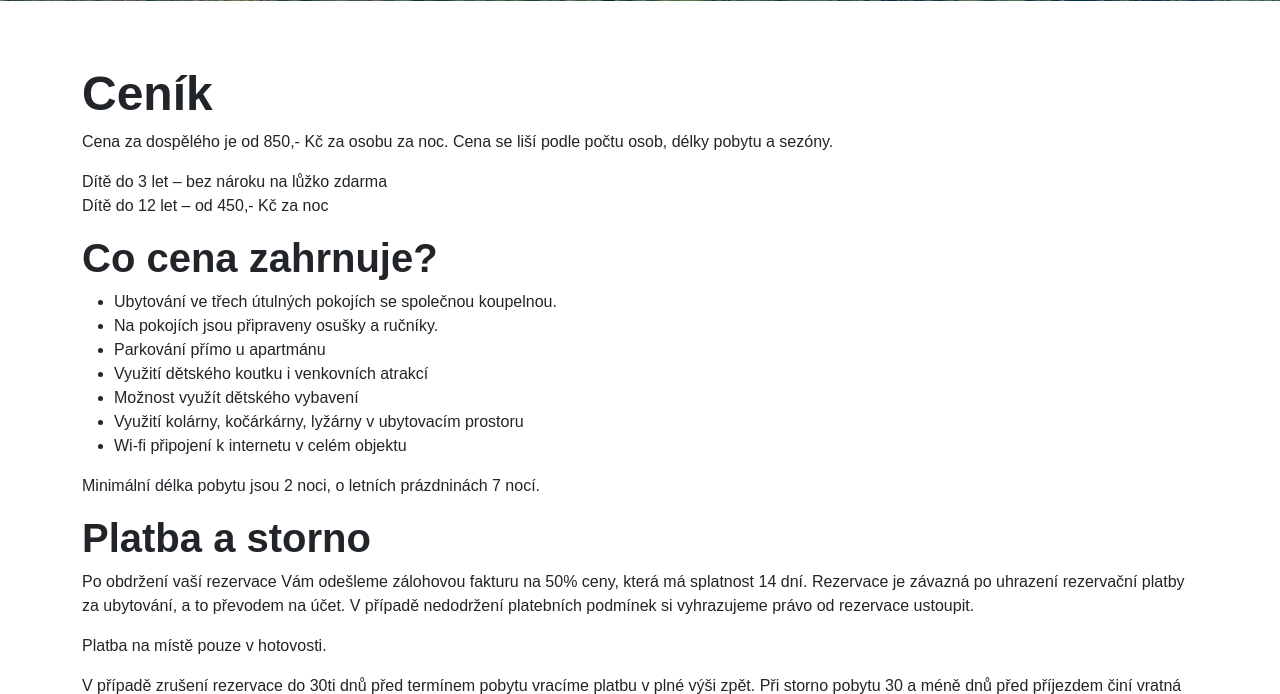
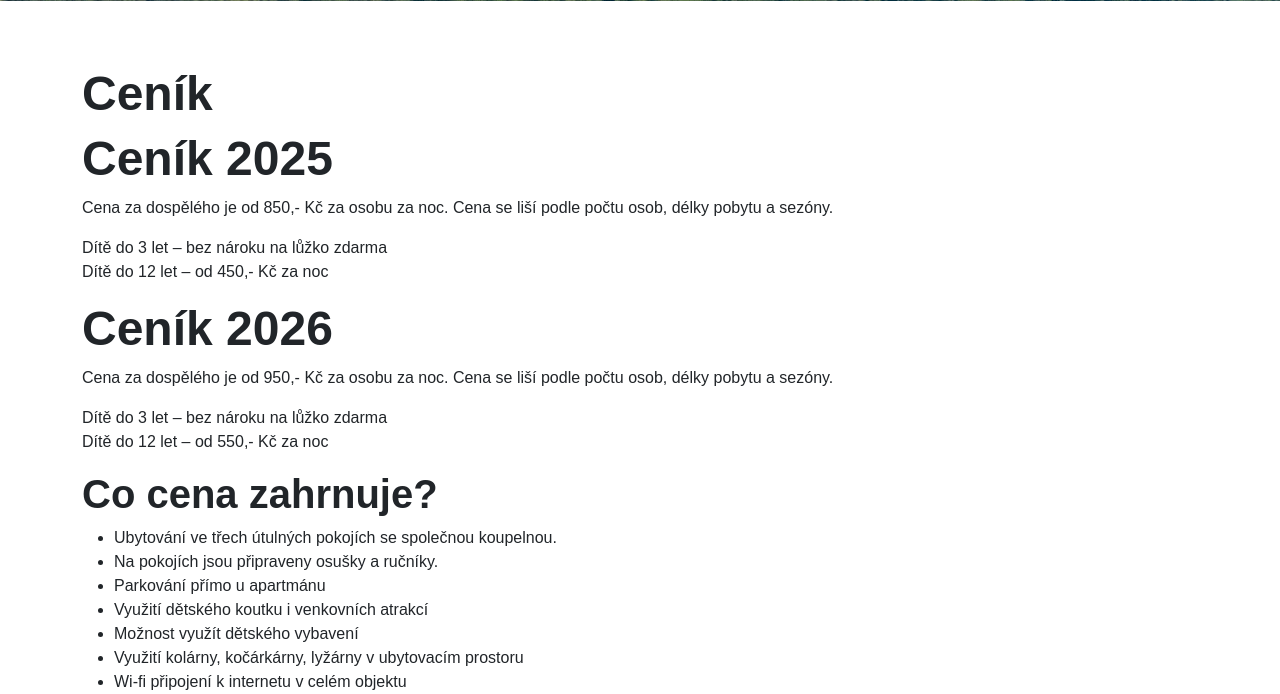
Before and after one commit to nijel/apartmancvikov, a Django app: template apartmancvikov/templates/cenik.html in a window 1280 px wide. Shown: the part 498-1192 px from the top of the page. Run offline with Django 3.2, Linux system fonts and the light colour scheme; the template is opened without the code that fills it, so the values that code supplies are empty; some libraries are stand-ins or nearby versions; some web fonts are replaced.

Commit message:
Ceny 2026

```diff
--- a/apartmancvikov/templates/cenik.html
+++ b/apartmancvikov/templates/cenik.html
@@ -14,6 +14,8 @@
   <div class="container py-5">
     <h1 class="display-5 fw-bold">{% translate "Ceník" %}</h1>
 
+    <h2 class="display-5 fw-bold">{% translate "Ceník 2025" %}</h2>
+
     <p>
       {% blocktranslate with price=850 %}Cena za dospělého je od {{ price }},- Kč za osobu za noc.{% endblocktranslate %}
       {% translate "Cena se liší podle počtu osob, délky pobytu a sezóny." %}
@@ -23,6 +25,19 @@
       {% translate "Dítě do 3 let – bez nároku na lůžko zdarma" %}
       <br />
       {% blocktranslate with price=450 %}Dítě do 12 let – od {{ price }},- Kč za noc{% endblocktranslate %}
+    </p>
+
+    <h1 class="display-5 fw-bold">{% translate "Ceník 2026" %}</h1>
+
+    <p>
+      {% blocktranslate with price=950 %}Cena za dospělého je od {{ price }},- Kč za osobu za noc.{% endblocktranslate %}
+      {% translate "Cena se liší podle počtu osob, délky pobytu a sezóny." %}
+    </p>
+
+    <p>
+      {% translate "Dítě do 3 let – bez nároku na lůžko zdarma" %}
+      <br />
+      {% blocktranslate with price=550 %}Dítě do 12 let – od {{ price }},- Kč za noc{% endblocktranslate %}
     </p>
 
     <h2 class="display-6 fw-bold">{% translate "Co cena zahrnuje?" %}</h2>
```
